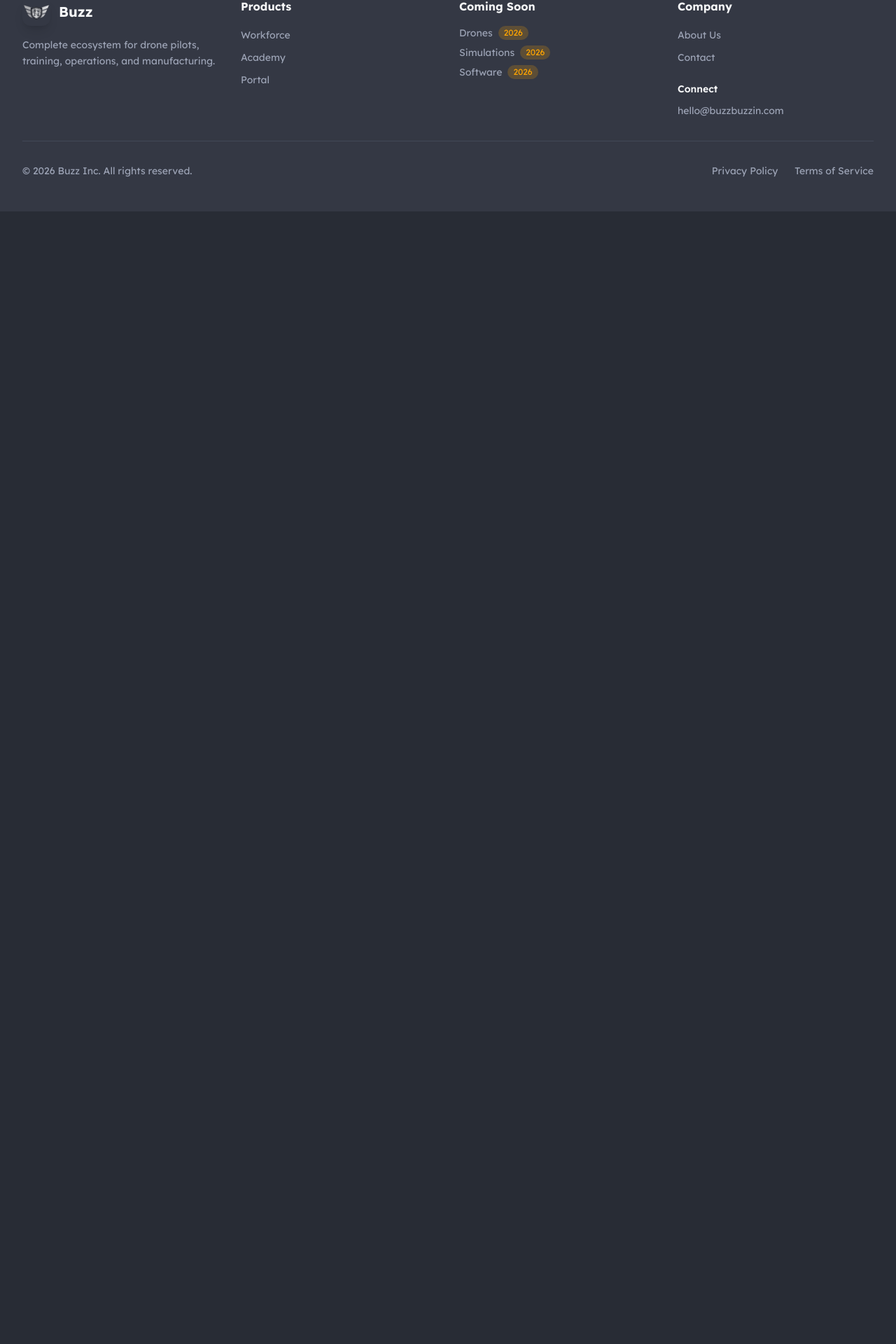
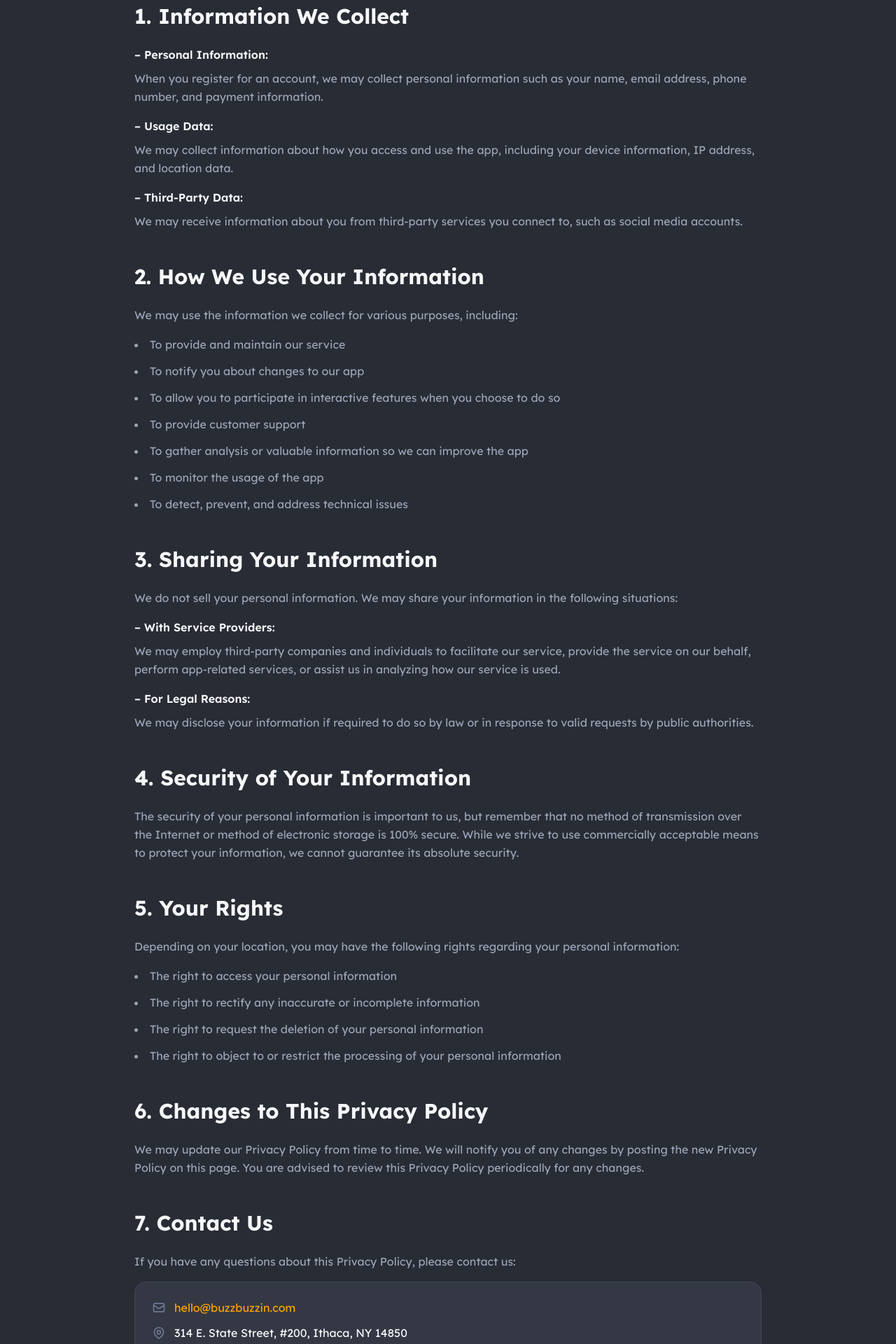
Before and after one commit to xinyu-buzz/buzz_web, a React (Vite) app: page /privacy in a window 1280 px wide. Shown: the part 498-2418 px from the top of the page at 70% size. Before the commit the page ends 800 px from the top, so only its background shows below. Built offline with nearby package versions, Linux system fonts and the light colour scheme.

Commit message:
Add Privacy page and update footer to link to Privacy Policy

```diff
--- a/src/App.tsx
+++ b/src/App.tsx
@@ -10,6 +10,7 @@ import Simulations from './pages/Simulations';
 import Software from './pages/Software';
 import About from './pages/About';
 import Contact from './pages/Contact';
+import Privacy from './pages/Privacy';
 
 function App() {
   return (
@@ -27,6 +28,7 @@ function App() {
             <Route path="/software" element={<Software />} />
             <Route path="/about" element={<About />} />
             <Route path="/contact" element={<Contact />} />
+            <Route path="/privacy" element={<Privacy />} />
           </Routes>
         </main>
         <Footer />
--- a/src/components/Footer.tsx
+++ b/src/components/Footer.tsx
@@ -114,9 +114,9 @@ export default function Footer() {
             © {currentYear} Buzz Inc. All rights reserved.
           </p>
           <div className="flex items-center gap-6">
-            <a href="#" className="text-muted hover:text-accent transition-colors text-sm">
+            <Link to="/privacy" className="text-muted hover:text-accent transition-colors text-sm">
               Privacy Policy
-            </a>
+            </Link>
             <a href="#" className="text-muted hover:text-accent transition-colors text-sm">
               Terms of Service
             </a>
--- /dev/null
+++ b/src/pages/Privacy.tsx
@@ -0,0 +1,188 @@
+import AnimatedSection from '../components/AnimatedSection';
+
+export default function Privacy() {
+  return (
+    <div className="py-20 px-4 sm:px-6 lg:px-8">
+      <div className="max-w-4xl mx-auto">
+        {/* Hero Section */}
+        <AnimatedSection className="text-center mb-16">
+          <h1 className="text-5xl sm:text-6xl font-bold text-text-light mb-6">
+            Privacy Policy
+          </h1>
+          <p className="text-muted text-lg">
+            Last Updated: November 20, 2025
+          </p>
+        </AnimatedSection>
+
+        {/* Introduction */}
+        <AnimatedSection className="mb-12">
+          <div className="bg-card-dark border border-border rounded-2xl p-8">
+            <p className="text-text-light leading-relaxed">
+              At Buzz, we are committed to protecting your privacy. This Privacy Policy explains
+              how we collect, use, disclose, and safeguard your information when you use our
+              mobile application.
+            </p>
+          </div>
+        </AnimatedSection>
+
+        {/* Section 1 */}
+        <AnimatedSection className="mb-12">
+          <h2 className="text-3xl font-bold text-text-light mb-6">
+            1. Information We Collect
+          </h2>
+          <div className="space-y-4 text-muted leading-relaxed">
+            <div>
+              <p className="font-semibold text-text-light mb-2">
+                – Personal Information:
+              </p>
+              <p>
+                When you register for an account, we may collect personal information such as
+                your name, email address, phone number, and payment information.
+              </p>
+            </div>
+            <div>
+              <p className="font-semibold text-text-light mb-2">
+                – Usage Data:
+              </p>
+              <p>
+                We may collect information about how you access and use the app, including your
+                device information, IP address, and location data.
+              </p>
+            </div>
+            <div>
+              <p className="font-semibold text-text-light mb-2">
+                – Third-Party Data:
+              </p>
+              <p>
+                We may receive information about you from third-party services you connect to,
+                such as social media accounts.
+              </p>
+            </div>
+          </div>
+        </AnimatedSection>
+
+        {/* Section 2 */}
+        <AnimatedSection className="mb-12">
+          <h2 className="text-3xl font-bold text-text-light mb-6">
+            2. How We Use Your Information
+          </h2>
+          <p className="text-muted mb-4 leading-relaxed">
+            We may use the information we collect for various purposes, including:
+          </p>
+          <ul className="space-y-3 text-muted leading-relaxed list-disc list-inside">
+            <li>To provide and maintain our service</li>
+            <li>To notify you about changes to our app</li>
+            <li>To allow you to participate in interactive features when you choose to do so</li>
+            <li>To provide customer support</li>
+            <li>To gather analysis or valuable information so we can improve the app</li>
+            <li>To monitor the usage of the app</li>
+            <li>To detect, prevent, and address technical issues</li>
+          </ul>
+        </AnimatedSection>
+
+        {/* Section 3 */}
+        <AnimatedSection className="mb-12">
+          <h2 className="text-3xl font-bold text-text-light mb-6">
+            3. Sharing Your Information
+          </h2>
+          <p className="text-muted mb-4 leading-relaxed">
+            We do not sell your personal information. We may share your information in the
+            following situations:
+          </p>
+          <div className="space-y-4 text-muted leading-relaxed">
+            <div>
+              <p className="font-semibold text-text-light mb-2">
+                – With Service Providers:
+              </p>
+              <p>
+                We may employ third-party companies and individuals to facilitate our service,
+                provide the service on our behalf, perform app-related services, or assist us
+                in analyzing how our service is used.
+              </p>
+            </div>
+            <div>
+              <p className="font-semibold text-text-light mb-2">
+                – For Legal Reasons:
+              </p>
+              <p>
+                We may disclose your information if required to do so by law or in response to
+                valid requests by public authorities.
+              </p>
+            </div>
+          </div>
+        </AnimatedSection>
+
+        {/* Section 4 */}
+        <AnimatedSection className="mb-12">
+          <h2 className="text-3xl font-bold text-text-light mb-6">
+            4. Security of Your Information
+          </h2>
+          <p className="text-muted leading-relaxed">
+            The security of your personal information is important to us, but remember that no
+            method of transmission over the Internet or method of electronic storage is 100%
+            secure. While we strive to use commercially acceptable means to protect your
+            information, we cannot guarantee its absolute security.
+          </p>
+        </AnimatedSection>
+
+        {/* Section 5 */}
+        <AnimatedSection className="mb-12">
+          <h2 className="text-3xl font-bold text-text-light mb-6">
+            5. Your Rights
+          </h2>
+          <p className="text-muted mb-4 leading-relaxed">
+            Depending on your location, you may have the following rights regarding your
+            personal information:
+          </p>
+          <ul className="space-y-3 text-muted leading-relaxed list-disc list-inside">
+            <li>The right to access your personal information</li>
+            <li>The right to rectify any inaccurate or incomplete information</li>
+            <li>The right to request the deletion of your personal information</li>
+            <li>The right to object to or restrict the processing of your personal information</li>
+          </ul>
+        </AnimatedSection>
+
+        {/* Section 6 */}
+        <AnimatedSection className="mb-12">
+          <h2 className="text-3xl font-bold text-text-light mb-6">
+            6. Changes to This Privacy Policy
+          </h2>
+          <p className="text-muted leading-relaxed">
+            We may update our Privacy Policy from time to time. We will notify you of any
+            changes by posting the new Privacy Policy on this page. You are advised to review
+            this Privacy Policy periodically for any changes.
+          </p>
+        </AnimatedSection>
+
+        {/* Section 7 */}
+        <AnimatedSection className="mb-12">
+          <h2 className="text-3xl font-bold text-text-light mb-6">
+            7. Contact Us
+          </h2>
+          <p className="text-muted mb-4 leading-relaxed">
+            If you have any questions about this Privacy Policy, please contact us:
+          </p>
+          <div className="bg-card-dark border border-border rounded-xl p-6 space-y-3">
+            <div className="flex items-start gap-3">
+              <svg className="w-5 h-5 text-primary flex-shrink-0 mt-0.5" fill="none" stroke="currentColor" viewBox="0 0 24 24">
+                <path strokeLinecap="round" strokeLinejoin="round" strokeWidth={2} d="M3 8l7.89 5.26a2 2 0 002.22 0L21 8M5 19h14a2 2 0 002-2V7a2 2 0 00-2-2H5a2 2 0 00-2 2v10a2 2 0 002 2z" />
+              </svg>
+              <a href="mailto:hello@buzzbuzzin.com" className="text-accent hover:underline">
+                hello@buzzbuzzin.com
+              </a>
+            </div>
+            <div className="flex items-start gap-3">
+              <svg className="w-5 h-5 text-primary flex-shrink-0 mt-0.5" fill="none" stroke="currentColor" viewBox="0 0 24 24">
+                <path strokeLinecap="round" strokeLinejoin="round" strokeWidth={2} d="M17.657 16.657L13.414 20.9a1.998 1.998 0 01-2.827 0l-4.244-4.243a8 8 0 1111.314 0z" />
+                <path strokeLinecap="round" strokeLinejoin="round" strokeWidth={2} d="M15 11a3 3 0 11-6 0 3 3 0 016 0z" />
+              </svg>
+              <span className="text-text-light">
+                314 E. State Street, #200, Ithaca, NY 14850
+              </span>
+            </div>
+          </div>
+        </AnimatedSection>
+      </div>
+    </div>
+  );
+}
```
